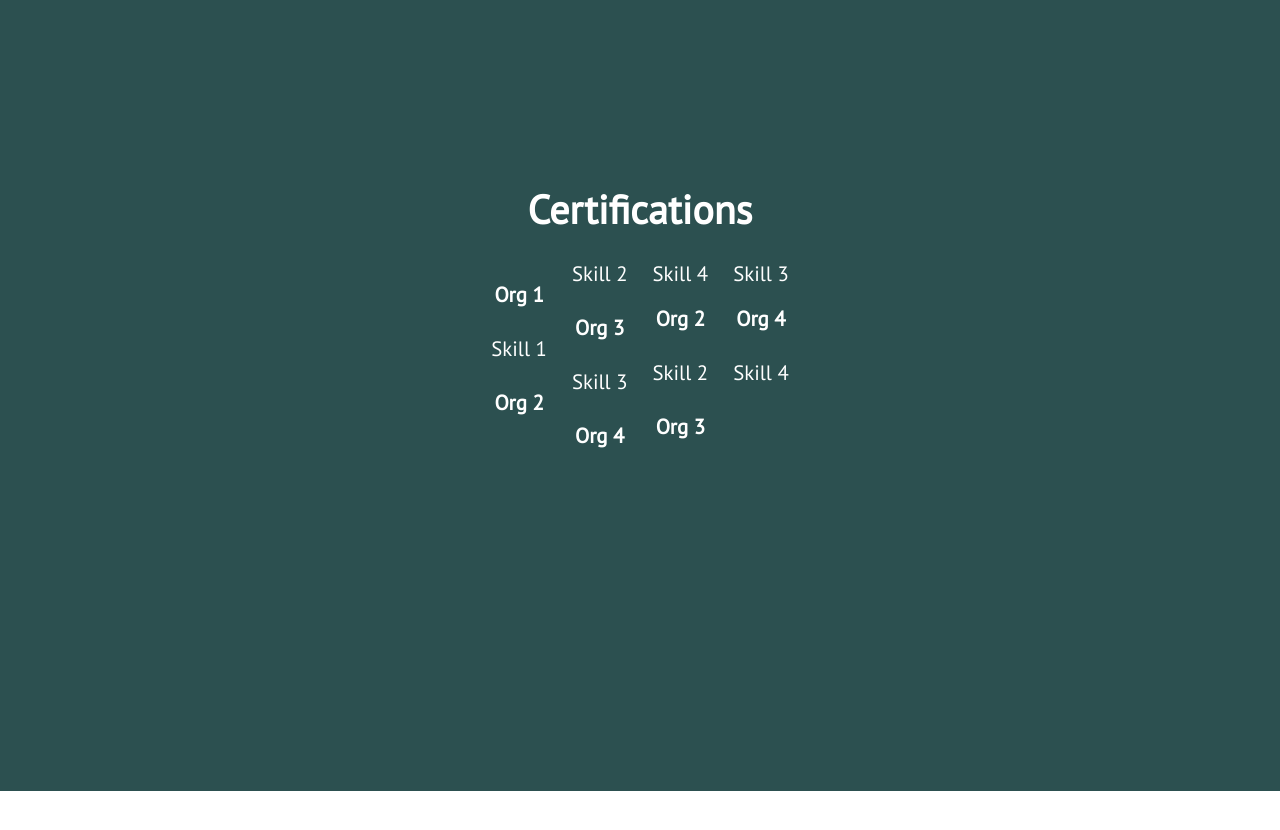
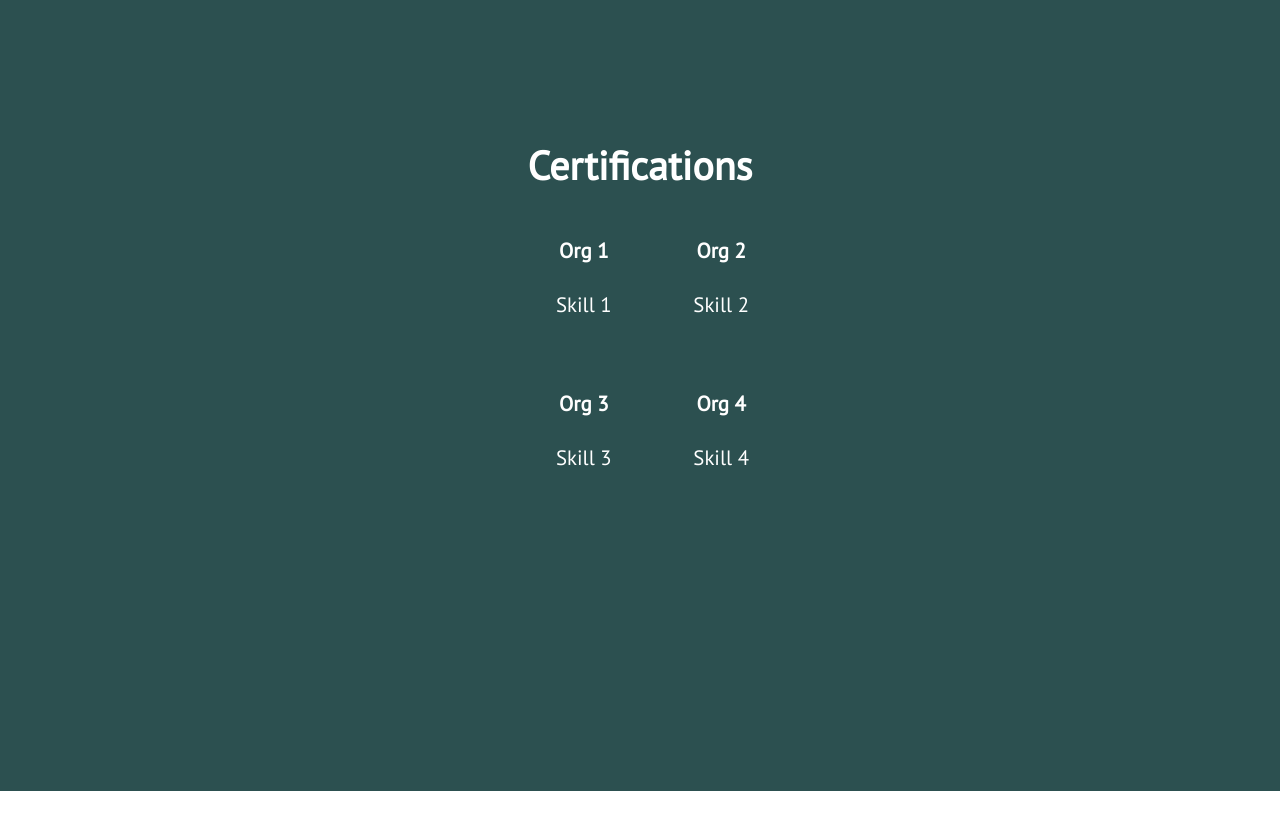
Before and after one commit to cmcabrera97/cmcabrera97.github.io, a Jekyll site: the page built from index.html, in a window 1280 px wide and 900 px high, scrolled down 2109 px. Shown: the top 830 px of the window. Built offline with Jekyll 4.4.1, drawn with Linux system fonts in a browser that asks for light colours; nearby versions of some CDN libraries.

Commit message:
Update certs.html

```diff
--- a/_includes/certs.html
+++ b/_includes/certs.html
@@ -2,23 +2,11 @@
     <section class="section about" id="certs">
         <div id="about-text">
             <div class="section-heading">Certifications</div>
-            <div class="cert-grid">
+            <div class="certs-grid">
                 <div class="what-i-do">
                     <h3 class="center-align skills-subsection">Org 1</h3>
                     <p class="paragraph-text center-align">
                         Skill 1
-                    </p>
-                    <h3 class="center-align skills-subsection">Org 2</h3>
-                    <p class="paragraph-text center-align">
-                        Skill 2
-                    </p>
-                    <h3 class="center-align skills-subsection">Org 3</h3>
-                    <p class="paragraph-text center-align">
-                        Skill 3
-                    </p>
-                    <h3 class="center-align skills-subsection">Org 4</h3>
-                    <p class="paragraph-text center-align">
-                        Skill 4
                     </p>
                 </div>
                 <div class="what-i-do">
```
